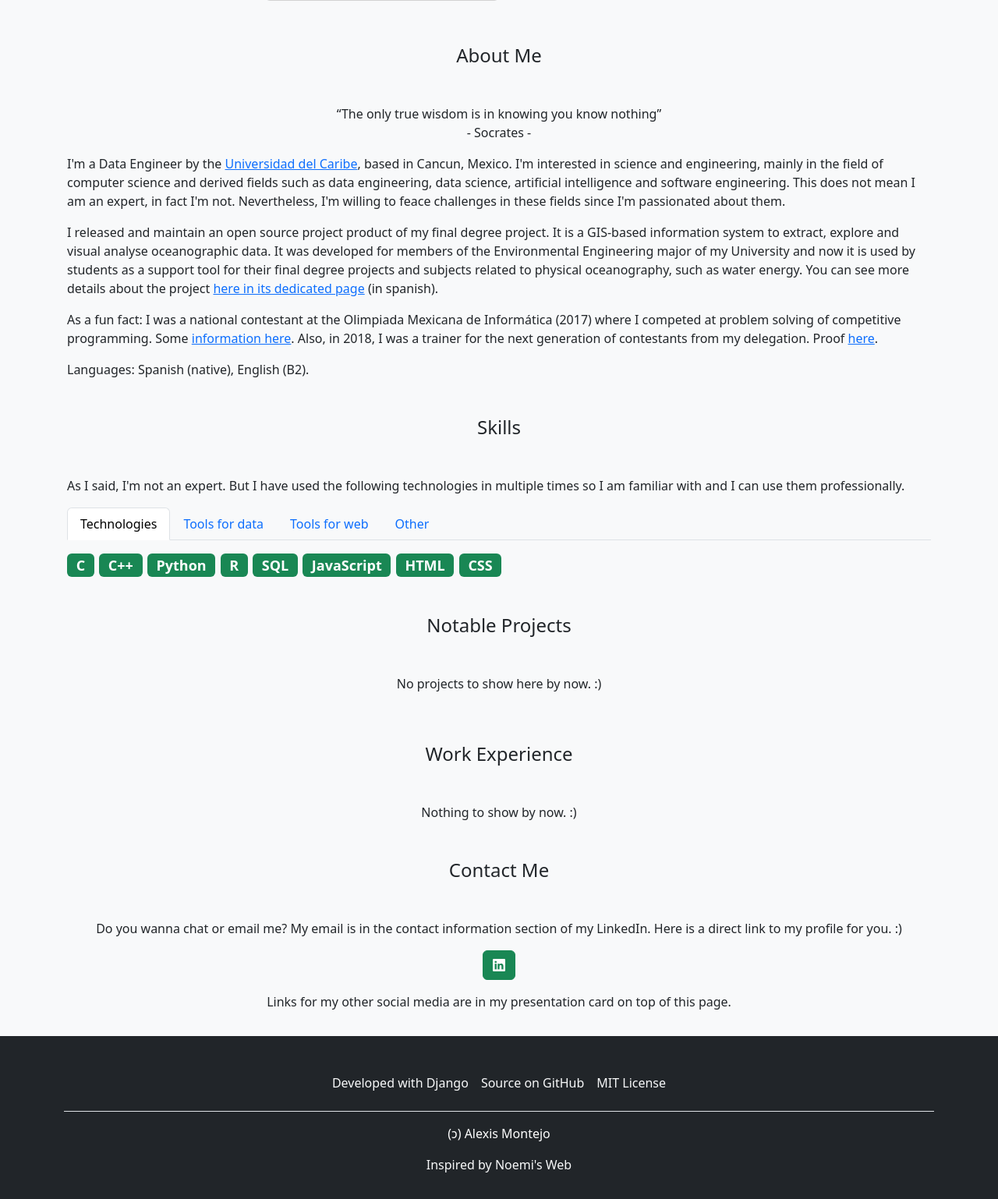
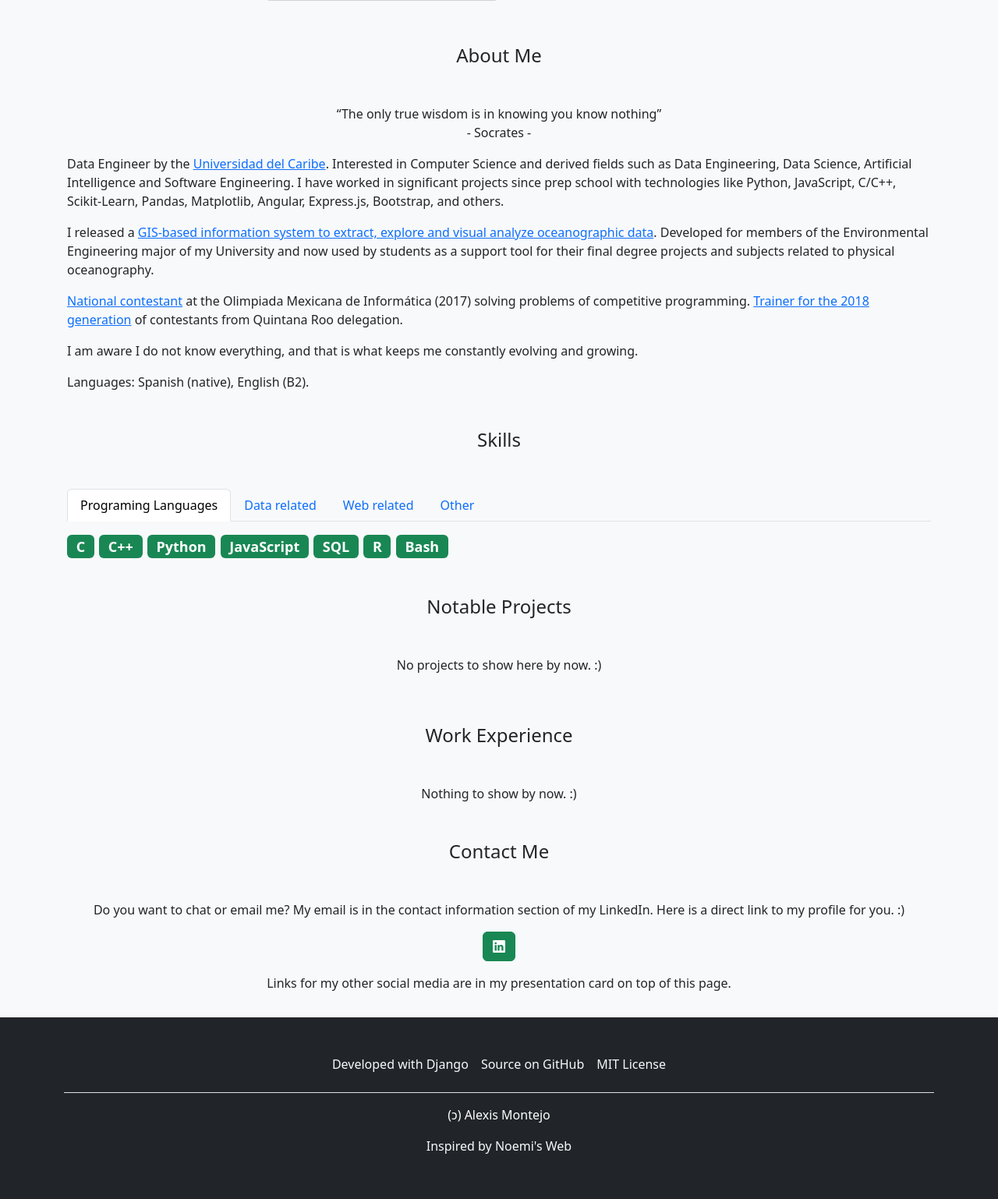
Before and after one commit to alemontejolp/personal-website, a Django app: page /me/ in a window 1280 px wide. Shown: the part 668-2206 px from the top of the page at 78% size. Run offline with Django 4.2, Linux system fonts and the light colour scheme; data that the repository does not hold is empty.

Commit message:
Updated profile image and skills.

```diff
--- a/apps/aboutme/templates/aboutme/about_me.html
+++ b/apps/aboutme/templates/aboutme/about_me.html
@@ -14,7 +14,7 @@
     <a class="navbar-brand">About Me</a>
     <ul class="nav nav-pills">
       <li class="nav-item">
-        <a class="nav-link" href="#scrollspyHeading-hello">Hello</a>
+        <a class="nav-link" href="#scrollspyHeading-hello">Greeting</a>
       </li>
       <li class="nav-item">
         <a class="nav-link" href="#scrollspyHeading-about-me">About Me</a>
@@ -46,10 +46,10 @@
   <div class="container p-3">
     <!-- Section: Hello -->
     <section>
-      <h4 id="scrollspyHeading-hello" class="text-center m-5">Hello! :)</h4>
+      <h4 id="scrollspyHeading-hello" class="text-center m-5">Hey there!</h4>
       <div class="d-flex justify-content-center flex-wrap pt-2 pb-2">
         <div class="card aboutme-presentation-card-element">
-          <img src="https://avatars.githubusercontent.com/u/33400166?v=4" class="card-img-top" alt="Myself">
+          <img src="https://media.licdn.com/dms/image/D5603AQHFjxl-P4k-fw/profile-displayphoto-shrink_800_800/0/1687663154436?e=1693440000&v=beta&t=CUrhs5ZaRo1rGGwlfrQNOCmgIb0S53FuF_FFKRW6c-E" class="card-img-top" alt="Myself">
           <div class="card-body text-center">
             <h5 class="card-title">Alexis Montejo</h5>
             <p class="card-text">Data Engineer | Software Engineer | Aspiring Computer Scientist</p>
@@ -68,8 +68,8 @@
         </div>
         <div class="d-flex align-items-center p-5 aboutme-presentation-card-element">
           <div class="">
-            <p>Hi! I'm <b>Alexis</b>, a graduated <code>Data Engineer</code>, but with knowledge in <code>Software Engineering</code> as well.</p>
-            <p>Scroll down to know me more and see some of my experience in the data and software field.</p>
+            <p>Hi! I am <b>Alexis</b>, graduated <code>Data Engineer</code> with knowledge in <code>Software Engineering</code> as well.</p>
+            <p>See my experience down below.</p>
           </div>
         </div>
       </div>
@@ -81,49 +81,52 @@
         <q>The only true wisdom is in knowing you know nothing</q>
         <p>- Socrates -</p>
       </div>
-      <p>I'm a Data Engineer by the <a href="https://www.unicaribe.mx/" target="_blank">Universidad del Caribe</a>, based in Cancun, Mexico. I'm interested in science and engineering, mainly in the field of computer science and derived fields such as data engineering, data science, artificial intelligence and software engineering. This does not mean I am an expert, in fact I'm not. Nevertheless, I'm willing to feace challenges in these fields since I'm passionated about them.</p>
+      <p>Data Engineer by the <a href="https://www.unicaribe.mx/" target="_blank">Universidad del Caribe</a>. Interested in Computer Science and derived fields such as Data Engineering, Data Science, Artificial Intelligence and Software Engineering. I have worked in significant projects since prep school with technologies like Python, JavaScript, C/C++, Scikit-Learn, Pandas, Matplotlib, Angular, Express.js, Bootstrap, and others.</p>
 
-      <p>I released and maintain an open source project product of my final degree project. It is a GIS-based information system to extract, explore and visual analyse oceanographic data. It was developed for members of the Environmental Engineering major of my University and now it is used by students as a support tool for their final degree projects and subjects related to physical oceanography, such as water energy. You can see more details about the project <a href="https://sia-information-system.github.io/sia-website" target="_blank">here in its dedicated page</a> (in spanish).</p>
+      <p>I released a <a href="https://sia-information-system.github.io/sia-website" target="_blank">GIS-based information system to extract, explore and visual analyze oceanographic data</a>. Developed for members of the Environmental Engineering major of my University and now used by students as a support tool for their final degree projects and subjects related to physical oceanography.</p>
 
       <!-- <p>My main technologies are: C/C++, Python, SQL, JavaScript (Node.Js). About frameworks and libraries I use the following for data: Scikit-Learn, Pandas, NumPy, Matplotlib. Regarding to software (web) I use: Express.js, Angular, Angular Material, Bootstrap.</p> -->
 
-      <p>As a fun fact: I was a national contestant at the Olimpiada Mexicana de Informática (2017) where I competed at problem solving of competitive programming. Some <a href="http://cgc.qroo.gob.mx/por-segundo-ano-consecutivo-estudiantes-del-conalep-participan-en-la-olimpiada-mexicana-de-informatica/" target="_blank">information here</a>. Also, in 2018, I was a trainer for the next generation of contestants from my delegation. Proof <a href="https://www.facebook.com/ConalepCancunII/photos/el-trabajo-en-equipo-la-perseverancia-y-dedicaci%C3%B3n-siempre-rinde-frutos-agradabl/1481302761978909/?locale=es_MX" target="_blank">here</a>.</p>
+      <p><a href="http://cgc.qroo.gob.mx/por-segundo-ano-consecutivo-estudiantes-del-conalep-participan-en-la-olimpiada-mexicana-de-informatica/" target="_blank">National contestant</a> at the Olimpiada Mexicana de Informática (2017) solving problems of competitive programming. <a href="https://www.facebook.com/ConalepCancunII/photos/el-trabajo-en-equipo-la-perseverancia-y-dedicaci%C3%B3n-siempre-rinde-frutos-agradabl/1481302761978909/?locale=es_MX" target="_blank">Trainer for the 2018 generation</a> of contestants from Quintana Roo delegation.</p>
+
+      <p>I am aware I do not know everything, and that is what keeps me constantly evolving and growing.</p>
 
       <p>Languages: Spanish (native), English (B2).</p>
     </section>
     <section>
       <!-- Section: Skills -->
       <h4 id="scrollspyHeading-skills" class="text-center m-5">Skills</h4>
-      <p>As I said, I'm not an expert. But I have used the following technologies in multiple times so I am familiar with and I can use them professionally.</p>
       <ul class="nav nav-tabs" id="tab-skills" role="tablist">
         <li class="nav-item" role="presentation">
-          <button class="nav-link active" id="technologies-tab" data-bs-toggle="tab" data-bs-target="#technologies-tab-pane" type="button" role="tab" aria-controls="technologies-tab-pane" aria-selected="true">Technologies</button>
+          <button class="nav-link active" id="programing-lang-tab" data-bs-toggle="tab" data-bs-target="#programing-lang-tab-pane" type="button" role="tab" aria-controls="programing-lang-tab-pane" aria-selected="true">Programing Languages</button>
         </li>
         <li class="nav-item" role="presentation">
-          <button class="nav-link" id="data-tools-tab" data-bs-toggle="tab" data-bs-target="#data-tools-tab-pane" type="button" role="tab" aria-controls="data-tools-tab-pane" aria-selected="false">Tools for data</button>
+          <button class="nav-link" id="data-tools-tab" data-bs-toggle="tab" data-bs-target="#data-tools-tab-pane" type="button" role="tab" aria-controls="data-tools-tab-pane" aria-selected="false">Data related</button>
         </li>
         <li class="nav-item" role="presentation">
-          <button class="nav-link" id="web-tools-tab" data-bs-toggle="tab" data-bs-target="#web-tools-tab-pane" type="button" role="tab" aria-controls="web-tools-tab-pane" aria-selected="false">Tools for web</button>
+          <button class="nav-link" id="web-tools-tab" data-bs-toggle="tab" data-bs-target="#web-tools-tab-pane" type="button" role="tab" aria-controls="web-tools-tab-pane" aria-selected="false">Web related</button>
         </li>
         <li class="nav-item" role="presentation">
           <button class="nav-link" id="other-tab" data-bs-toggle="tab" data-bs-target="#other-tab-pane" type="button" role="tab" aria-controls="other-tab-pane" aria-selected="false">Other</button>
         </li>
       </ul>
       <div class="tab-content" id="tab-skills-content">
-        <div class="tab-pane fade show active" id="technologies-tab-pane" role="tabpanel" aria-labelledby="technologies-tab" tabindex="0">
+        <div class="tab-pane fade show active" id="programing-lang-tab-pane" role="tabpanel" aria-labelledby="programing-lang-tab" tabindex="0">
           <div class="mt-3 h4">
             <span class="badge bg-success">C</span>
             <span class="badge bg-success">C++</span>
             <span class="badge bg-success">Python</span>
+            <span class="badge bg-success">JavaScript</span>
+            <span class="badge bg-success">SQL</span>
             <span class="badge bg-success">R</span>
-            <span class="badge bg-success">SQL</span>
-            <span class="badge bg-success">JavaScript</span>
-            <span class="badge bg-success">HTML</span>
-            <span class="badge bg-success">CSS</span>
+            <span class="badge bg-success">Bash</span>
           </div>
         </div>
         <div class="tab-pane fade" id="data-tools-tab-pane" role="tabpanel" aria-labelledby="data-tools-tab" tabindex="0">
           <div class="mt-3 h4">
+            <span class="badge bg-success">Statistical Learning</span>
+            <span class="badge bg-success">Exploratory Data Analysis</span>
+            <span class="badge bg-success">Data Engineering</span>
             <span class="badge bg-success">Scikit-Learn</span>
             <span class="badge bg-success">Pandas</span>
             <span class="badge bg-success">NumPy</span>
@@ -139,12 +142,19 @@
             <span class="badge bg-success">Angular</span>
             <span class="badge bg-success">Angular Material</span>
             <span class="badge bg-success">Bootstrap</span>
+            <span class="badge bg-success">Django</span>
+            <span class="badge bg-success">HTML</span>
+            <span class="badge bg-success">CSS</span>
           </div>
         </div>
         <div class="tab-pane fade" id="other-tab-pane" role="tabpanel" aria-labelledby="other-tab" tabindex="0">
           <div class="mt-3 h4">
             <span class="badge bg-success">Git</span>
             <span class="badge bg-success">Linux</span>
+            <span class="badge bg-success">MySQL</span>
+            <span class="badge bg-success">MariaDB</span>
+            <span class="badge bg-success">PostgreSQL</span>
+            <span class="badge bg-success">System Design</span>
           </div>
         </div>
       </div>
@@ -221,7 +231,7 @@
       <!-- Section: contact -->
       <h4 id="scrollspyHeading-contact" class="text-center m-5">Contact Me</h4>
       <div class="text-center">
-        <p>Do you wanna chat or email me? My email is in the contact information section of my LinkedIn. Here is a direct link to my profile for you. :)</p>
+        <p>Do you want to chat or email me? My email is in the contact information section of my LinkedIn. Here is a direct link to my profile for you. :)</p>
         <a class="btn btn-success mb-3" href="https://www.linkedin.com/in/alemontejolp/" role="button" target="_blank">
           <i class="bi bi-linkedin"></i>
         </a>
```
